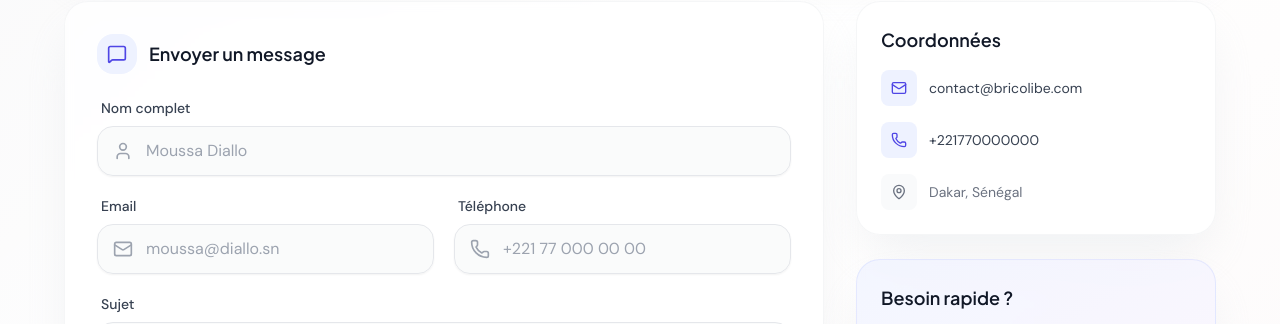
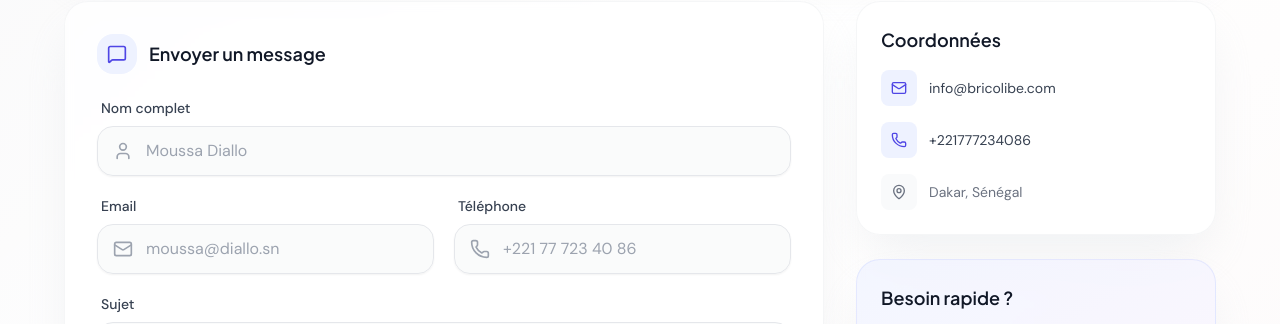
Before and after one commit to daveprojet/sugu-frontend, a React (Vite) app: page /contact in a window 1280 px wide. Shown: the part 404-728 px from the top of the page. Built offline with nearby package versions, Linux system fonts and the light colour scheme; no server answers.

Commit message:
intégration meta pixel

```diff
--- a/src/pages/ContactPage.jsx
+++ b/src/pages/ContactPage.jsx
@@ -15,8 +15,8 @@ import {
 // 1. IMPORT DE L'IMAGE DE FOND DU HERO (locale)
 import heroBg from "/images/metiers/register-bg.jpg";
 
-const contactEmail = "contact@bricolibe.com";
-const contactPhone = "+221770000000";
+const contactEmail = "info@bricolibe.com";
+const contactPhone = "+221777234086";
 
 export default function ContactPage() {
   const [form, setForm] = useState({
@@ -155,7 +155,7 @@ export default function ContactPage() {
                     value={form.telephone}
                     onChange={(e) => set("telephone", e.target.value)}
                     className="w-full pl-12 pr-4 py-3 bg-gray-50/80 border border-gray-200 rounded-xl text-gray-900 placeholder-gray-400 focus:outline-none focus:border-indigo-500 focus:ring-2 focus:ring-indigo-500/20 transition-all duration-200 shadow-sm"
-                    placeholder="+221 77 000 00 00"
+                    placeholder="+221 77 723 40 86"
                   />
                 </div>
               </div>
```
